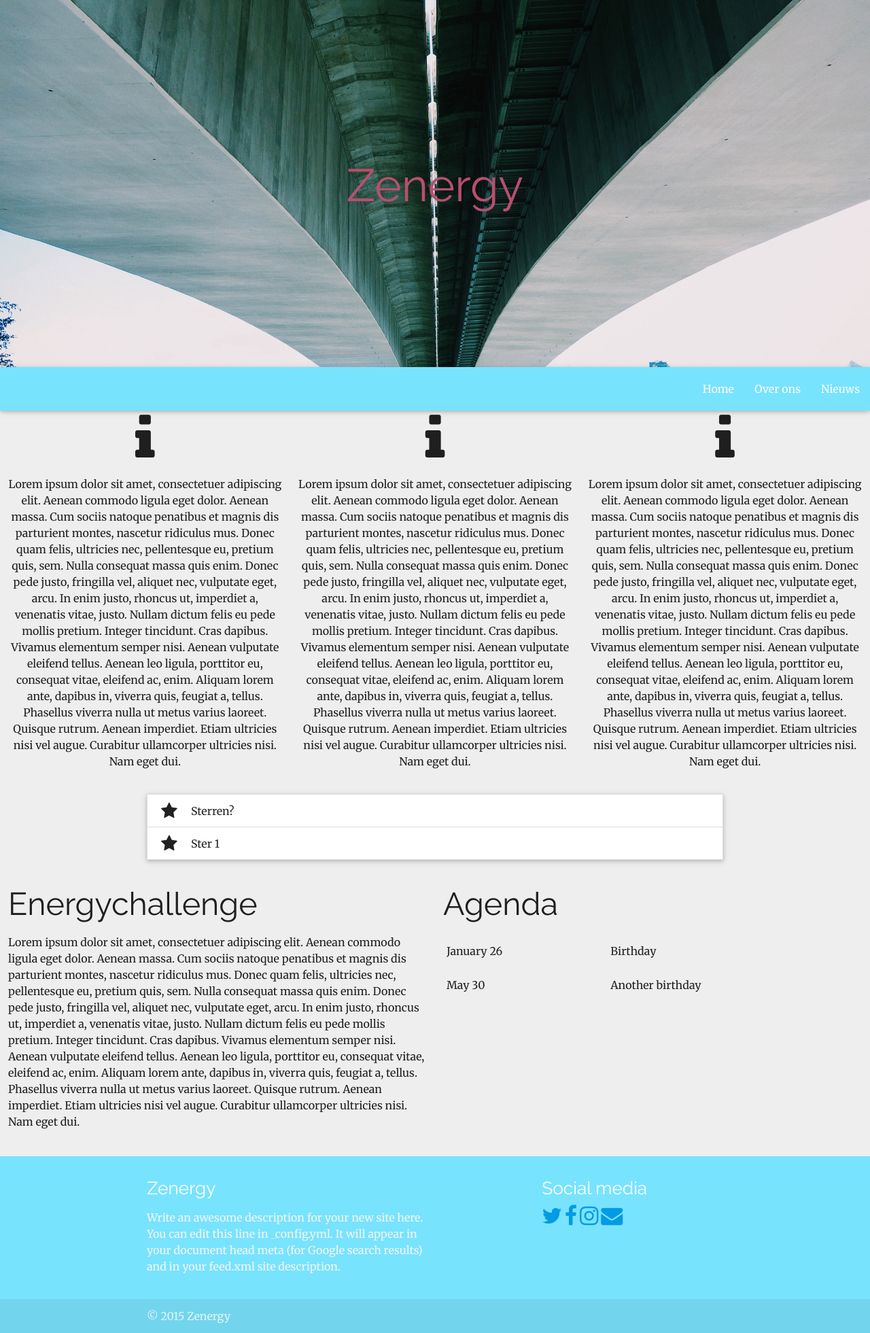
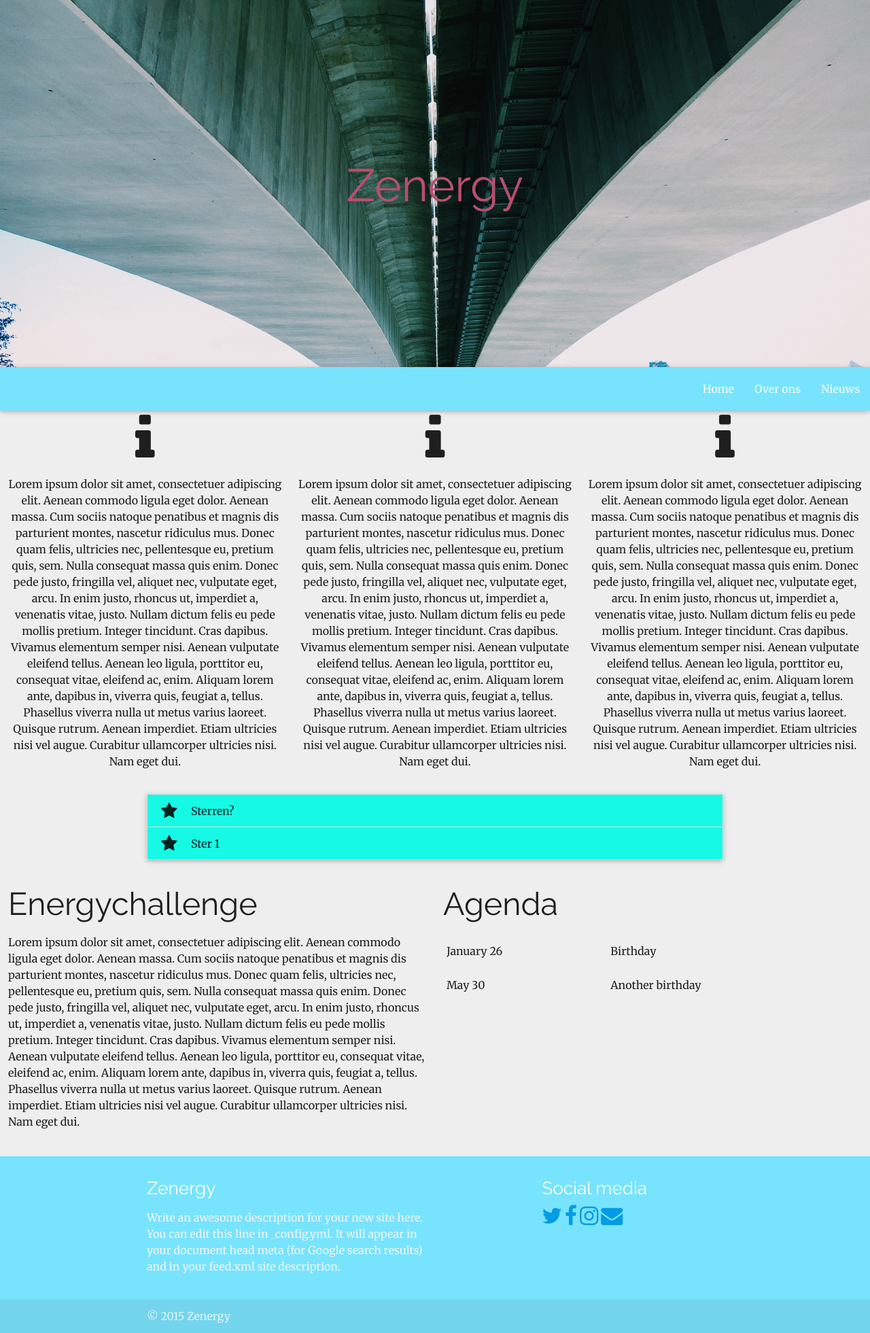
Before and after one commit to jasperwr/zenergy.jasperwr.github.io, a Jekyll site: the page built from index.html, in a window 1280 px wide. Shown: the whole page at 68% size. Built offline with Jekyll 4.4.1, drawn with Linux system fonts in a browser that asks for light colours; nearby versions of some CDN libraries.

Commit message:
Update _collapsible.scss

```diff
--- a/_sass/components/_collapsible.scss
+++ b/_sass/components/_collapsible.scss
@@ -16,7 +16,7 @@
   height: $collapsible-height;
   line-height: $collapsible-height;
   padding: 0 1rem;
-  background-color: #fff ;
+  background-color: $bright-turquoise ;
   border-bottom: 1px solid $collapsible-border-color;
 
   i {
```
